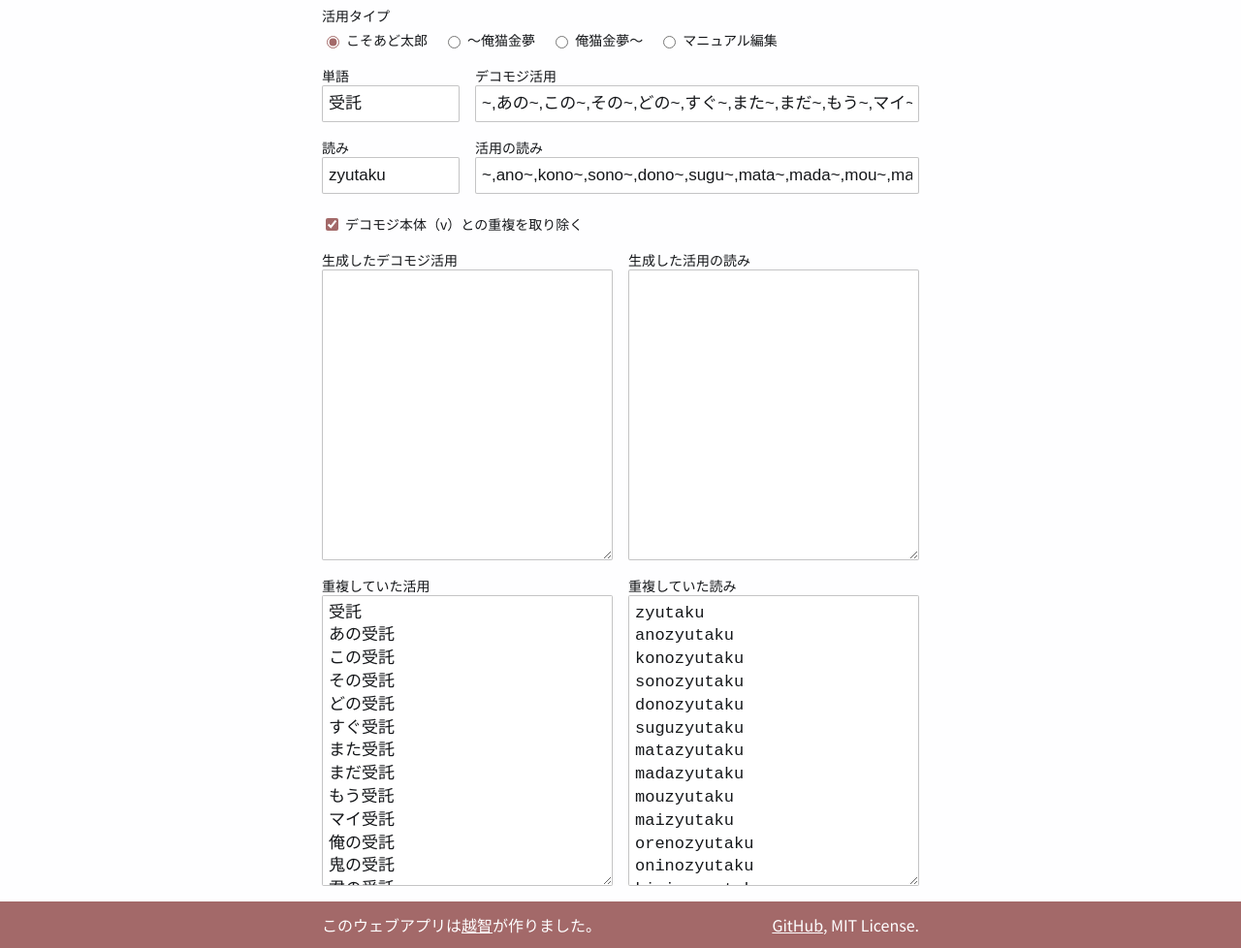
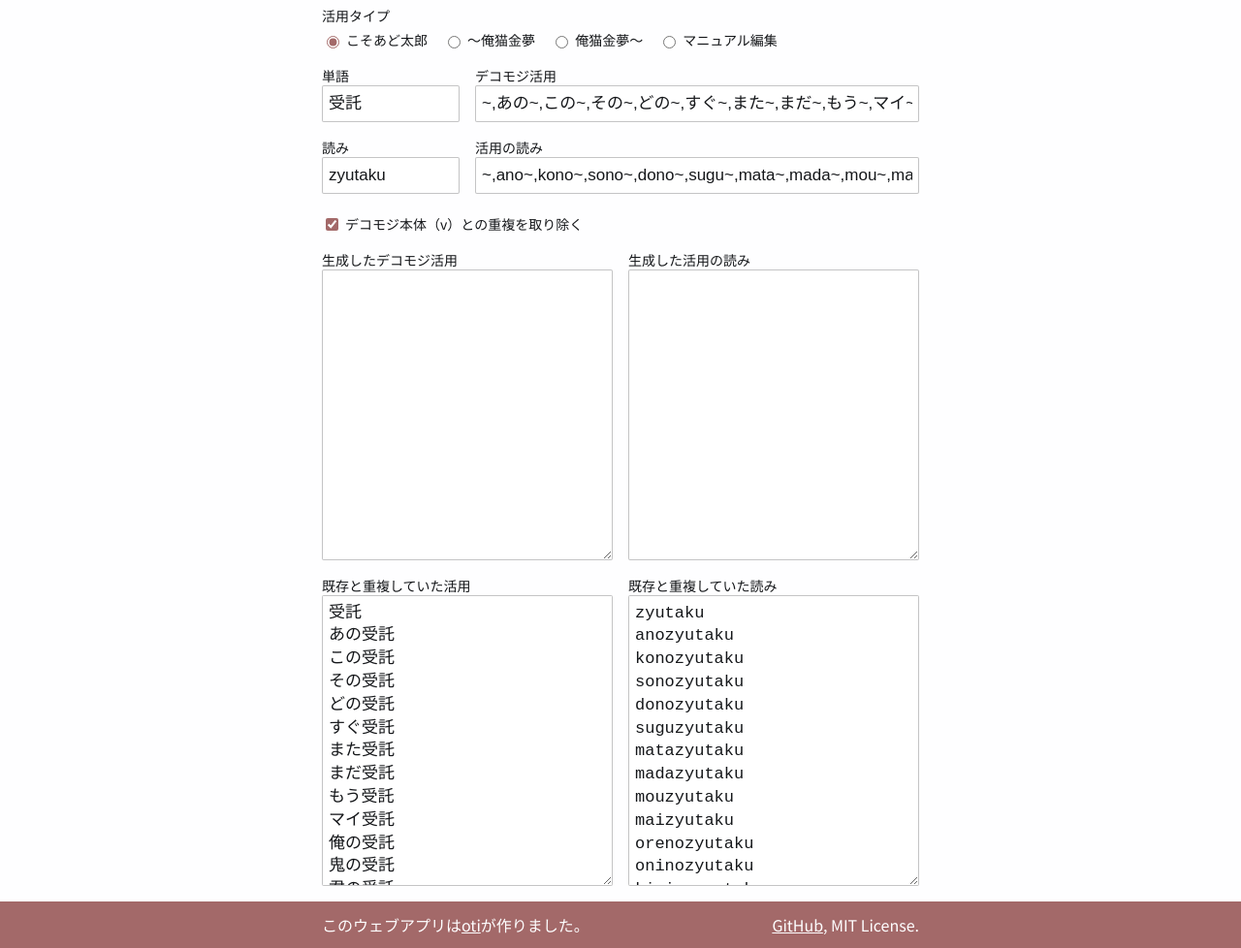
Before and after one commit to decomoji/conjugator, a website built with Parcel: page src/index.pug in a window 1280 px wide. Shown: the part 76-1054 px from the top of the page at 97% size. Built offline with nearby package versions, Linux system fonts and the light colour scheme; what decomoji would draw is missing.

Commit message:
feat: テキストを一部変更した

```diff
--- a/src/index.pug
+++ b/src/index.pug
@@ -93,13 +93,13 @@ html(lang="ja")
           readonly
         )
       .DuplicatedContents
-        label.Label(for="duplicatedContents") 重複していた活用
+        label.Label(for="duplicatedContents") 既存と重複していた活用
         textarea#duplicatedContents.Input.-textarea.-low(
           name="duplicatedContents",
           readonly
         )
       .DuplicatedReadings
-        label.Label(for="duplicatedReadings") 重複していた読み
+        label.Label(for="duplicatedReadings") 既存と重複していた読み
         textarea#duplicatedReadings.Input.-textarea.-low(
           name="duplicatedReadings",
           readonly
@@ -107,5 +107,5 @@ html(lang="ja")
 
     footer.Footer
       .Footer__inner
-        p.Footer__credit このウェブアプリは#[a.-invert(href="https://twitter.com/otiext", target="_blank", rel="noopener") 越智]が作りました。
+        p.Footer__credit このウェブアプリは#[a.-invert(href="https://twitter.com/otiext", target="_blank", rel="noopener") oti]が作りました。
         p.Footer__license #[a.-invert(href="https://github.com/decomoji/conjugator/", target="_blank", rel="noopener") GitHub], MIT License.
```
